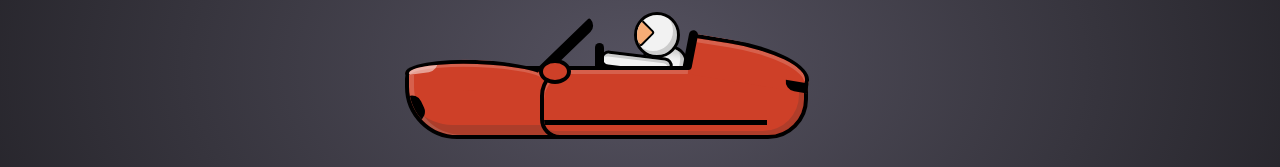
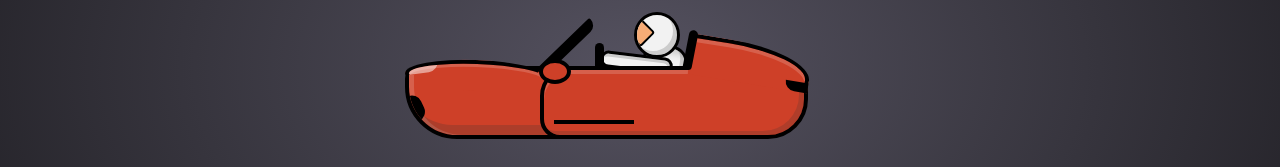
Before and after one commit to joshtom/tesla-car-art, a plain HTML site: page index.html in a window 1280 px wide. Shown: the part 332-499 px from the top of the page. Drawn offline with Linux system fonts and the light colour scheme.

Commit message:
Added basic styling to the new created class

```diff
--- a/sass/style.scss
+++ b/sass/style.scss
@@ -78,7 +78,12 @@ body{
                 box-shadow: inset 0 4px 0 rgba($color: #fff, $alpha: 0.17), inset -5px -4px 0 rgba($color: #333, $alpha: 0.2);
 
                 &-bottom-first {
-
+                    width: 80px;
+                    height: 4px;
+                    position: absolute;
+                    top: 50px;
+                    left: 10px;
+                    background: $dark;
                 }
                 &-bottom {
                     width: 224px;
```
Also changed, not shown: css/style.css, 1 other file.
